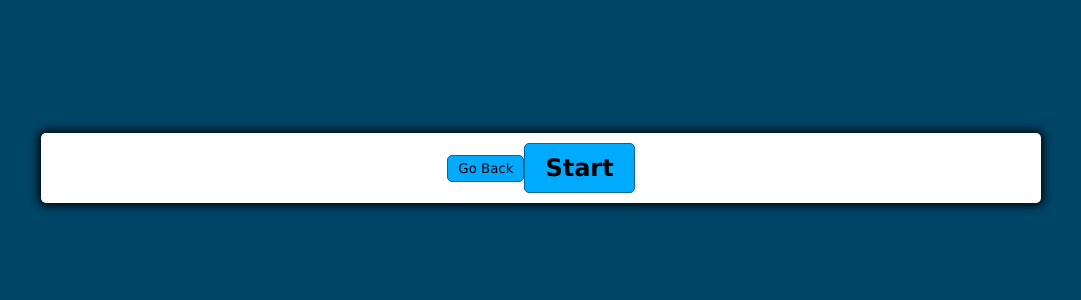
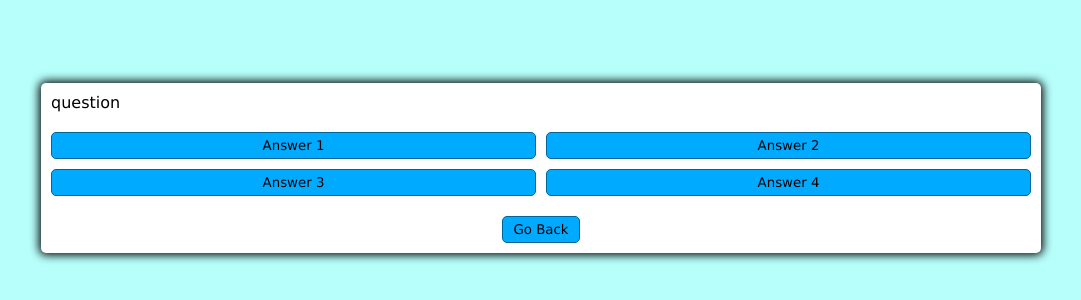
Before and after one commit to AlexWarden2/Reddy_1_1_FE, a website: page neighbour.html in a window 1280 px wide. Shown: the part 232-532 px from the top of the page, without its empty margins (99-1180 px from the left). Drawn offline with Linux system fonts and the light colour scheme; no server answers.

Commit message:
modify .html .css .js files, add begining styling, link up properly

```diff
--- a/neighbour.html
+++ b/neighbour.html
@@ -4,32 +4,27 @@
 <head>
     <meta charset="UTF-8">
     <script defer src="./static/js/neighbour.js"></script>
+    <link rel="shortcut icon" href="./static/img/Fav.png" type="image/x-icon">
+    <link rel="stylesheet" href="./static/css/style.css">
     <link rel="stylesheet" href="./static/css/neighbour.css">
     <meta name="viewport" content="width=device-width, initial-scale=1.0">
     <title>Neighbour</title>
 </head>
 
-<body>
-
+<body class = "geography">
     <div class="container">
-        <div id="question-container" class="hide">
-            <div id="question"></div>
-
+        <div id="question-container">
+            <div id="question"> question</div>
             <div id="answer-buttons" class="btn-grid">
-                <button class="btn" id="btn1"></button>
-                <button class="btn" id="btn2"></button>
-                <button class="btn" id="btn3"></button>
-                <button class="btn" id="btn4"></button>
+                <button class="btn answer" id="btn1">Answer 1</button>
+                <button class="btn answer" id="btn2">Answer 2</button>
+                <button class="btn answer" id="btn3">Answer 3</button>
+                <button class="btn answer" id="btn4">Answer 4</button>
             </div>
-
-
         </div>
-
 
         <div class="controls">
             <button id="back-btn" class="back-btn btn">Go Back</button>
-            <button id="start-btn" class="start-btn btn">Start</button>
-            <!-- <button id="start-btn" class="start-btn btn hide">Next</button> -->
             <button id="next-btn" class="start-btn btn hide">Next</button>
         </div>
     </div>
--- a/static/css/2truth-1lie.css
+++ b/static/css/2truth-1lie.css
@@ -9,25 +9,6 @@
     --hue-correct: 145;
 }
 
-body{
-    --hue: var(--hue-neutral);
-    padding: 0;
-    margin: 0;
-    display: flex;
-    width: 100vw;
-    height: 100vh;
-    justify-content: center;
-    align-items: center;
-    background-color: hsl(var(--hue), 100%, 20%);
-}
-
-body.correct {
-    --hue: var(--hue-correct);
-}
-
-body.wrong {
-    --hue: var(--hue-wrong);
-}
 
 .game-container{
     width: 1000px;
--- a/static/css/choose-photo.css
+++ b/static/css/choose-photo.css
@@ -7,18 +7,6 @@
     --hue-neutral: 200;
     --hue-wrong: 0;
     --hue-correct: 145;
-}
-
-body{
-    --hue: var(--hue-neutral);
-    padding: 0;
-    margin: 0;
-    display: flex;
-    width: 100vw;
-    height: 100vh;
-    justify-content: center;
-    align-items: center;
-    background-color: #B6FFFB;
 }
 
 body.correct {
--- a/static/css/guess-date.css
+++ b/static/css/guess-date.css
@@ -7,26 +7,6 @@
     --hue-neutral: 200;
     --hue-wrong: 0;
     --hue-correct: 145;
-}
-
-body{
-    --hue: var(--hue-neutral);
-    padding: 0;
-    margin: 0;
-    display: flex;
-    width: 100vw;
-    height: 100vh;
-    justify-content: center;
-    align-items: center;
-    background-color: #FEFFB5;
-}
-
-body.correct {
-    --hue: var(--hue-correct);
-}
-
-body.wrong {
-    --hue: var(--hue-wrong);
 }
 
 .container{
--- a/static/css/hangman.css
+++ b/static/css/hangman.css
@@ -1,5 +1,5 @@
 body {
-    background-color: #FCEE6F;
+    background-color: #FEFFB5;
 }
 
 header {
--- a/static/css/neighbour.css
+++ b/static/css/neighbour.css
@@ -7,18 +7,6 @@
     --hue-neutral: 200;
     --hue-wrong: 0;
     --hue-correct: 145;
-}
-
-body{
-    --hue: var(--hue-neutral);
-    padding: 0;
-    margin: 0;
-    display: flex;
-    width: 100vw;
-    height: 100vh;
-    justify-content: center;
-    align-items: center;
-    background-color: hsl(var(--hue), 100%, 20%);
 }
 
 body.correct {
--- a/static/css/style.css
+++ b/static/css/style.css
@@ -0,0 +1,26 @@
+body {
+    --hue: var(--hue-neutral);
+    padding: 0;
+    margin: 0;
+    display: flex;
+    width: 100vw;
+    height: 100vh;
+    justify-content: center;
+    align-items: center;
+}
+
+body.geography{
+    background-color: #B6FFFB;
+}
+
+body.history{
+    background-color: #FEFFB5;
+}
+
+body.correct {
+    --hue: var(--hue-correct);
+}
+
+body.wrong {
+    --hue: var(--hue-wrong);
+}
--- a/static/js/neighbour.js
+++ b/static/js/neighbour.js
@@ -1,48 +1,31 @@
 const questionContainerElement = document.getElementById('question-container')
-const startButton = document.getElementById('start-btn')
-const nextQuestionBtn = document.getElementById('next-btn')
+const question = document.getElementById('question')
+const nextQuestionBtn = document.getElementById('next-btn');
 const backButton = document.getElementById('back-btn')
 
-startButton.addEventListener('click', startGame)
-
-
-const questionText = document.getElementById('question')
 const buttons = document.querySelectorAll('.answer')
 const button1 = document.getElementById('btn1')
 const button2 = document.getElementById('btn2')
 const button3 = document.getElementById('btn3')
 const button4 = document.getElementById('btn4')
 
-button1.addEventListener('click', checkAnswer)
-button2.addEventListener('click', checkAnswer)
-button3.addEventListener('click', checkAnswer)
-button4.addEventListener('click', checkAnswer)
-
+getRandQuestion()
 
 function getRandQuestion() {
     fetch("https://reddy-1-1-be.onrender.com/data/neigbours")
         .then(res => res.json())
         .then(data => fetchInfo(data))
 }
-getRandQuestion()
-
 
 function fetchInfo(data) {
-
-    question = data.question
-
+    question.textContent = data.question;
     answers = data.answers
-
     shuffledAnswers = answers.sort(() => Math.random() - 0.5)
-    console.log(shuffledAnswers)
-
-    questionText.textContent = question
 
     button1.textContent = shuffledAnswers[0].text
     button2.textContent = shuffledAnswers[1].text
     button3.textContent = shuffledAnswers[2].text
     button4.textContent = shuffledAnswers[3].text
-
     button1.bool = shuffledAnswers[0].correct
     button2.bool = shuffledAnswers[1].correct
     button3.bool = shuffledAnswers[2].correct
@@ -53,24 +36,12 @@ function fetchInfo(data) {
     })
 
     nextQuestionBtn.addEventListener('click', () => {
-    location.reload()
+        location.reload()
     })
 
     backButton.addEventListener('click', () => {
         location.href = 'index.html'
     })
-    // console.log(button1.bool)
-    // console.log(button2.bool)
-    // console.log(button3.bool)
-    // console.log(button4.bool)
-}
-fetchInfo()
-
-
-function startGame() {
-    // console.log('Started')
-    startButton.classList.add('hide')
-    questionContainerElement.classList.remove('hide')
 }
 
 function checkAnswer() {
--- a/static/js/whiteboard.js
+++ b/static/js/whiteboard.js
@@ -2,6 +2,7 @@ const addNoteBtn = document.querySelector('#addNoteBtn')
 const container = document.querySelector('#container');
 
 addNoteBtn.addEventListener('click', addNote)
+const homeBtn = document.getElementById('home-btn')
 
 function fetchNotes() {
   fetch("https://reddy-1-1-be.onrender.com/whiteboard")
@@ -39,6 +40,11 @@ function addNote(oldNote) {
   note.appendChild(text);
   note.style.backgroundColor = "#" + randomColour;
   container.appendChild(note);
+
+  // homeBtn.addEventListener('click', () => {
+  //   location.href = 'index.html'
+  // })   needs to be added/fixed to work
+
 
   if (!oldNote.text) {
     console.log("new note")
```
Also changed, not shown: 2truth-1lie.html (+2 -2 lines), choose-photo.html (+2 -1 lines), guess-date.html (+3 -2 lines), whiteboard.html (+1 -0 lines), static/img/Fav.png (added).
